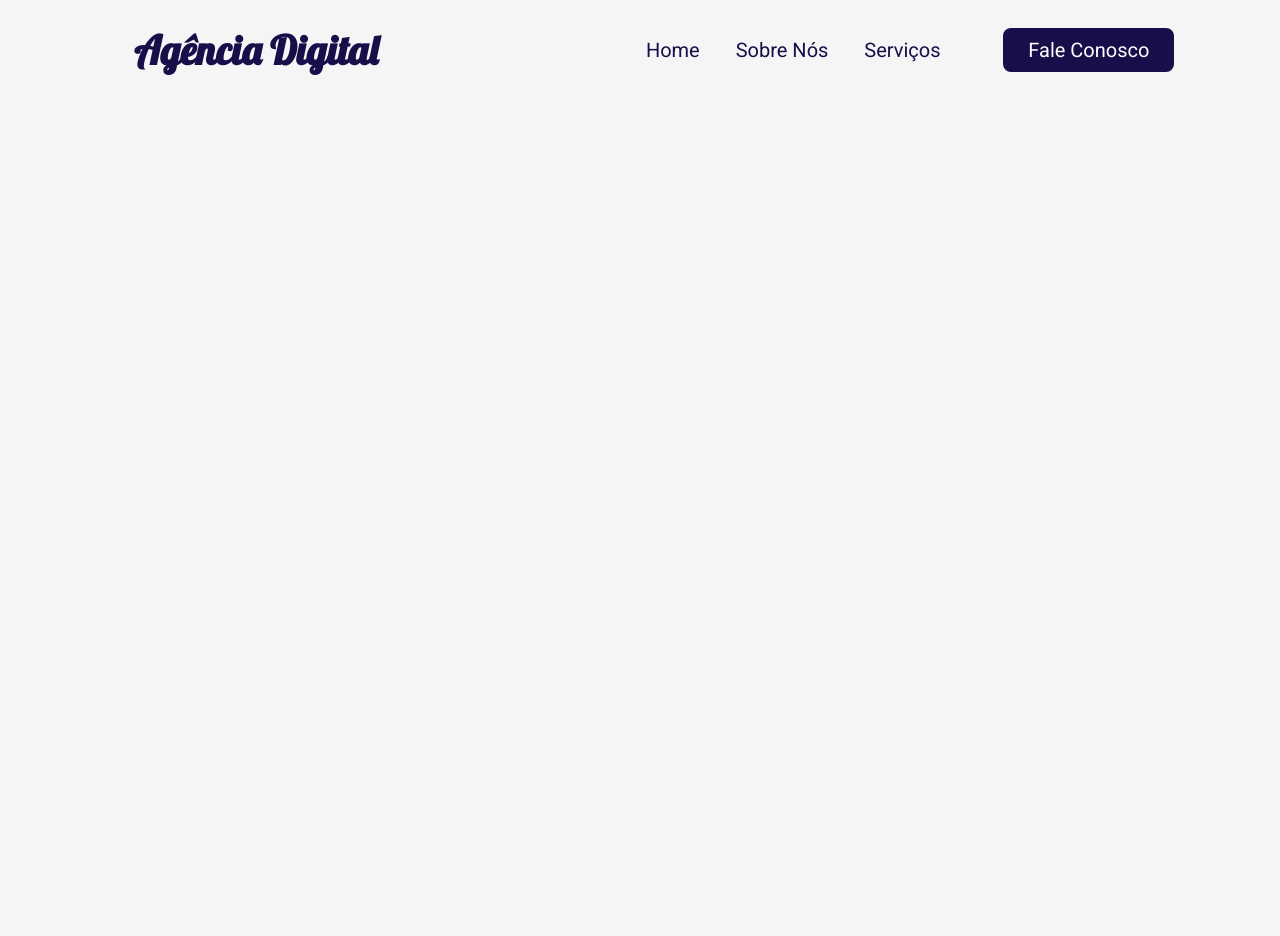
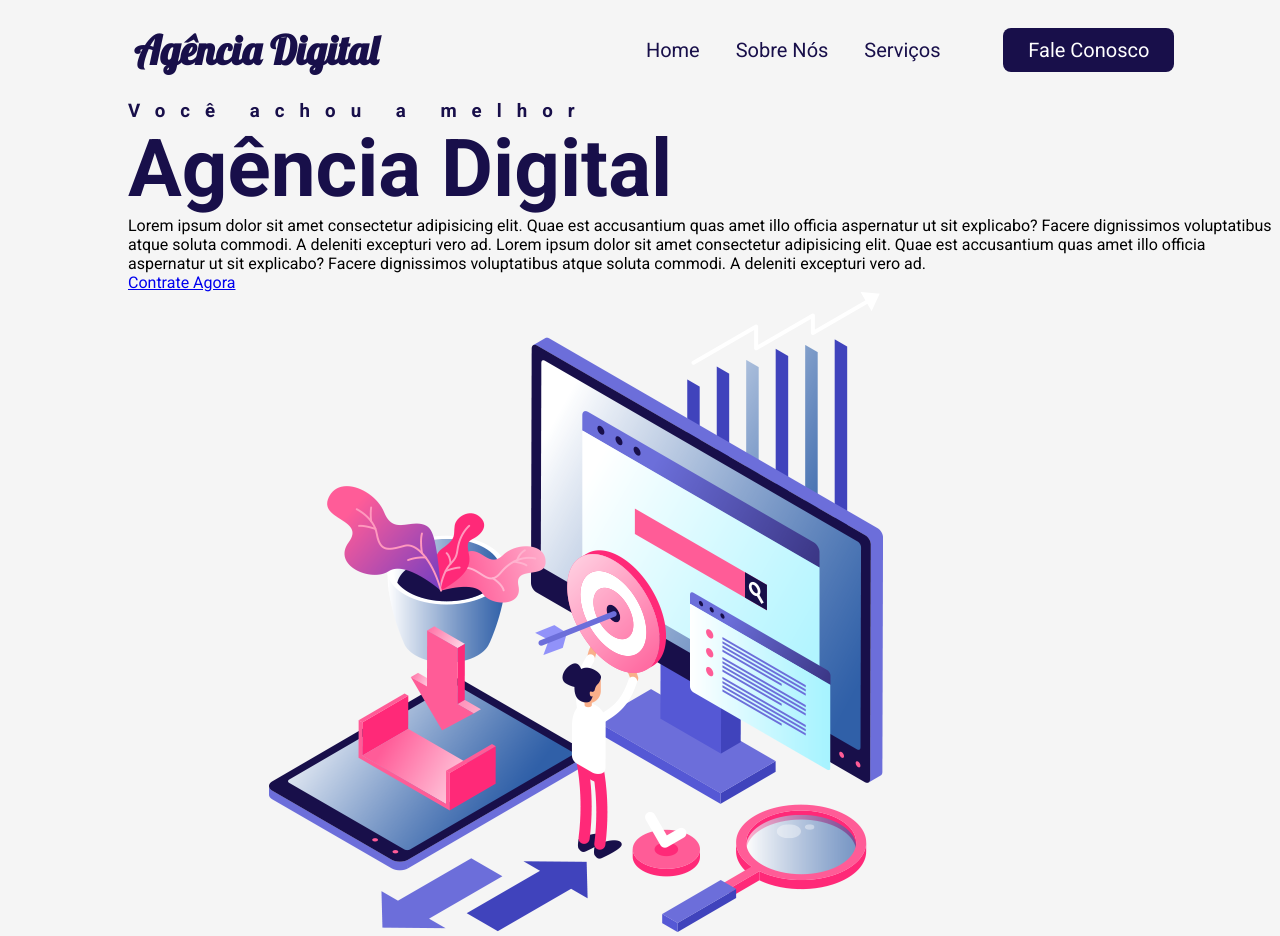
Before and after one commit to devhiderlan/agencia-digital, a plain HTML site: page index.html in a window 1280 px wide. Before the commit the page ends 800 px from the top, so only its background shows below. Drawn offline with Linux system fonts and the light colour scheme.

Commit message:
Criando estrutura do header da página

```diff
--- a/index.html
+++ b/index.html
@@ -22,5 +22,18 @@
       <a id="botao" href="#">Fale Conosco</a>
     </div>
   </nav>
+
+  <header class="header">
+    <div class="headline">
+      <h3>Você achou a melhor</h3>
+      <h2>Agência Digital</h2>
+      <p>Lorem ipsum dolor sit amet consectetur adipisicing elit. Quae est accusantium quas amet illo officia aspernatur ut sit explicabo? Facere dignissimos voluptatibus atque soluta commodi. A deleniti excepturi vero ad. Lorem ipsum dolor sit amet consectetur adipisicing elit. Quae est accusantium quas amet illo officia aspernatur ut sit explicabo? Facere dignissimos voluptatibus atque soluta commodi. A deleniti excepturi vero ad.</p>
+      <a href="#" class="contact-btn">Contrate Agora</a>
+    </div>
+
+    <div class="img-headline">
+      <img src="./img/hero_right.png" alt="">
+    </div>
+  </header>
 </body>
 </html>
```
